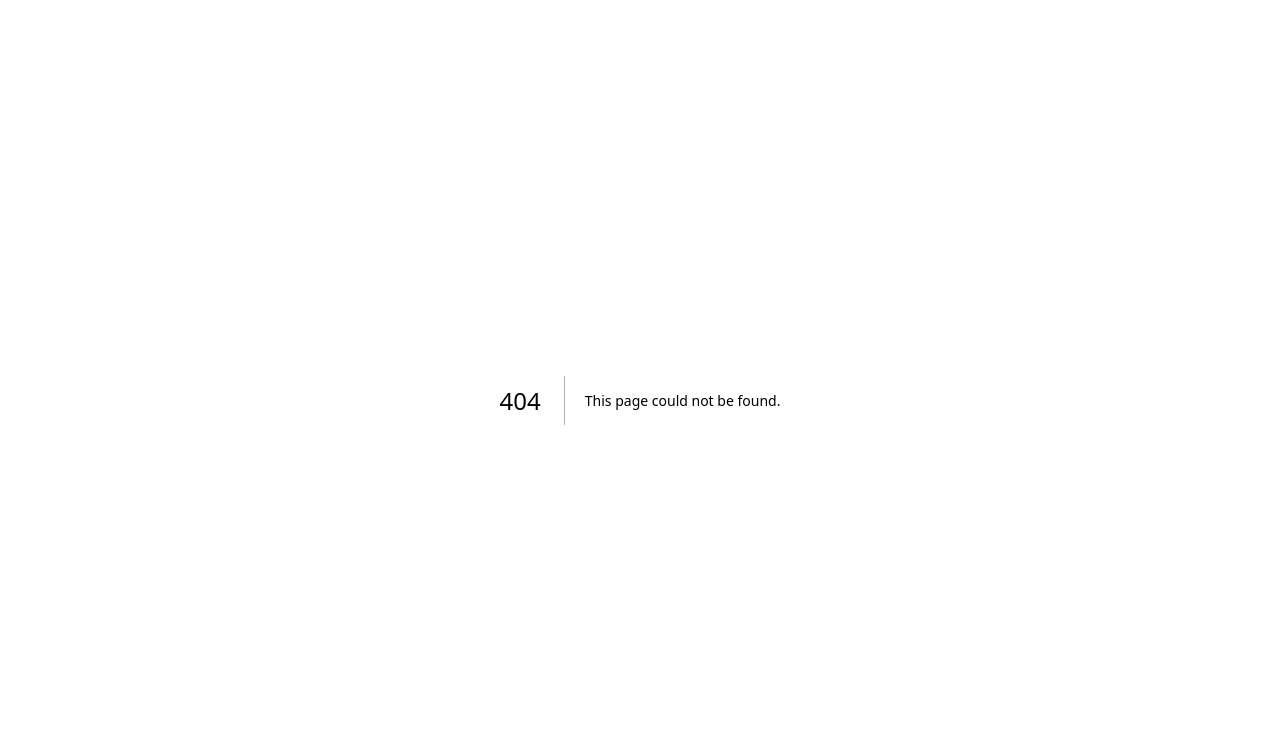
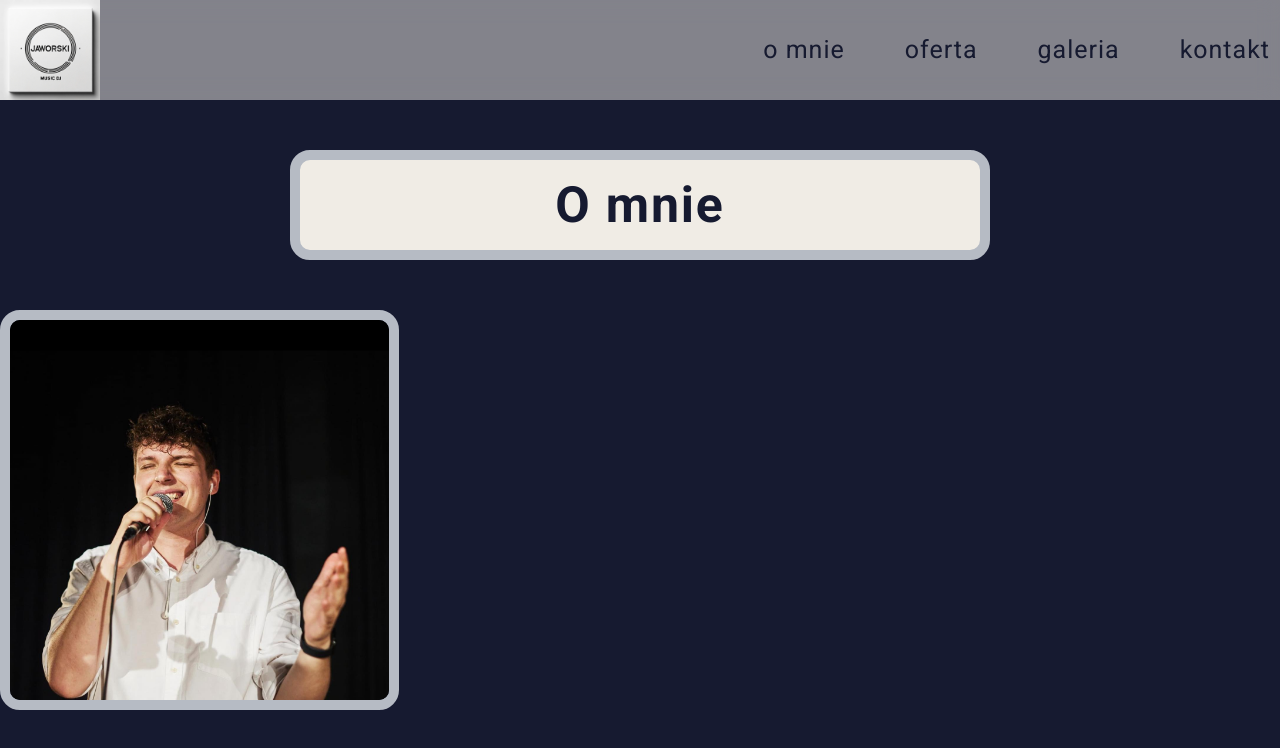
Before and after one commit to patryk-pi/Baby_Feed, a Next.js app: page /o-mnie in a window 1280 px wide. Before the commit this address had no page. Shown: the top 748 px of the page. Built offline with nearby package versions, Linux system fonts and the light colour scheme.

Commit message:
created about me page

```diff
--- /dev/null
+++ b/src/app/o-mnie/page.tsx
@@ -0,0 +1,12 @@
+import Hero from "@/components/AboutMePage/Components/Hero/Hero";
+import Navbar from "@/components/Navbar/Navbar";
+
+const Home = () => {
+    return (
+        <>
+            <Navbar />
+            <Hero />
+        </>
+    );
+};
+export default Home;
--- /dev/null
+++ b/src/components/AboutMePage/Components/Hero/Hero.tsx
@@ -0,0 +1,20 @@
+import Title from "../Title/Title";
+import Image from "next/image";
+
+const Hero = () => {
+    return (
+        <section className="abouthero">
+            <Title />
+            <div className="abouthero__container">
+                <Image
+                    src={"/profilowe.jpeg"}
+                    height={1295}
+                    width={1290}
+                    alt="Daniel Jaworski"
+                    className="abouthero__image"
+                />
+            </div>
+        </section>
+    );
+};
+export default Hero;
--- /dev/null
+++ b/src/components/AboutMePage/Components/Hero/_hero.scss
@@ -0,0 +1,14 @@
+.abouthero {
+    &__container {
+        width: $container-width;
+        margin: 0 auto;
+    }
+
+    &__image {
+        height: 40rem;
+        width: auto;
+        border: 10px solid $color-gray;
+        border-radius: 20px;
+        transition: all 5s ease-in;
+    }
+}
--- /dev/null
+++ b/src/components/AboutMePage/Components/Title/Title.tsx
@@ -0,0 +1,8 @@
+const Title = () => {
+    return (
+        <section className="about__title">
+            <h2>O mnie</h2>
+        </section>
+    );
+};
+export default Title;
--- /dev/null
+++ b/src/components/AboutMePage/Components/Title/_title.scss
@@ -0,0 +1,18 @@
+.about__title {
+    h2 {
+        font-size: 5rem;
+        text-align: center;
+        font-weight: 700;
+        margin-bottom: 8rem;
+        letter-spacing: 1.8px;
+        background-color: $color-white;
+        padding: 2rem 4rem;
+        color: $color-primary;
+
+        border-radius: 20px;
+        border: 10px solid $color-gray;
+        width: 70rem;
+        display: block;
+        margin: 5rem auto;
+    }
+}
--- a/src/styles/main.scss
+++ b/src/styles/main.scss
@@ -11,3 +11,5 @@
 @import "../components/Hero/hero.scss";
 @import "../components/Hero/components/event.scss";
 @import "../components/Footer/footer.scss";
+@import "../components/AboutMePage/Components/Title/title.scss";
+@import "../components/AboutMePage/Components/Hero/hero.scss";
```
Also changed, not shown: public/profilowe.jpeg (added).
